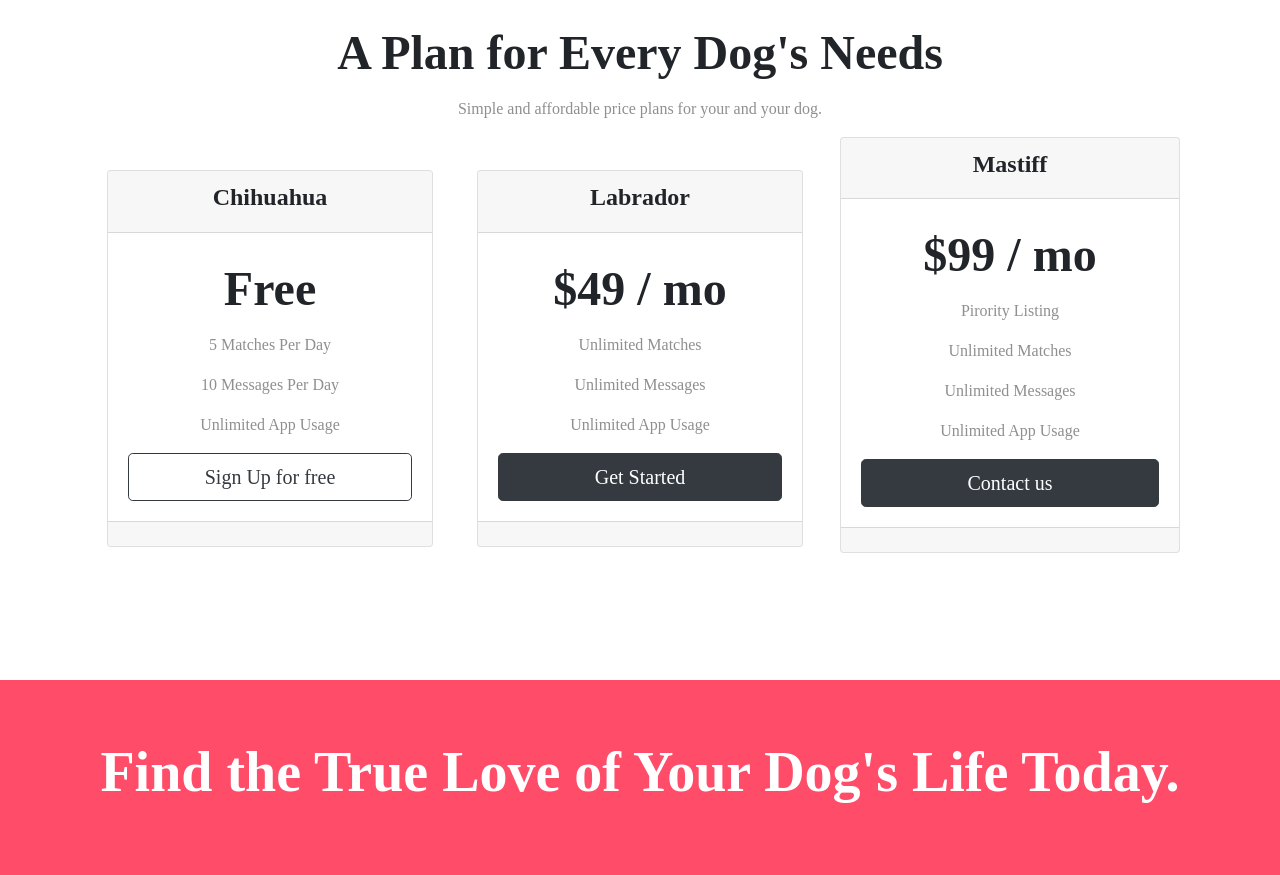
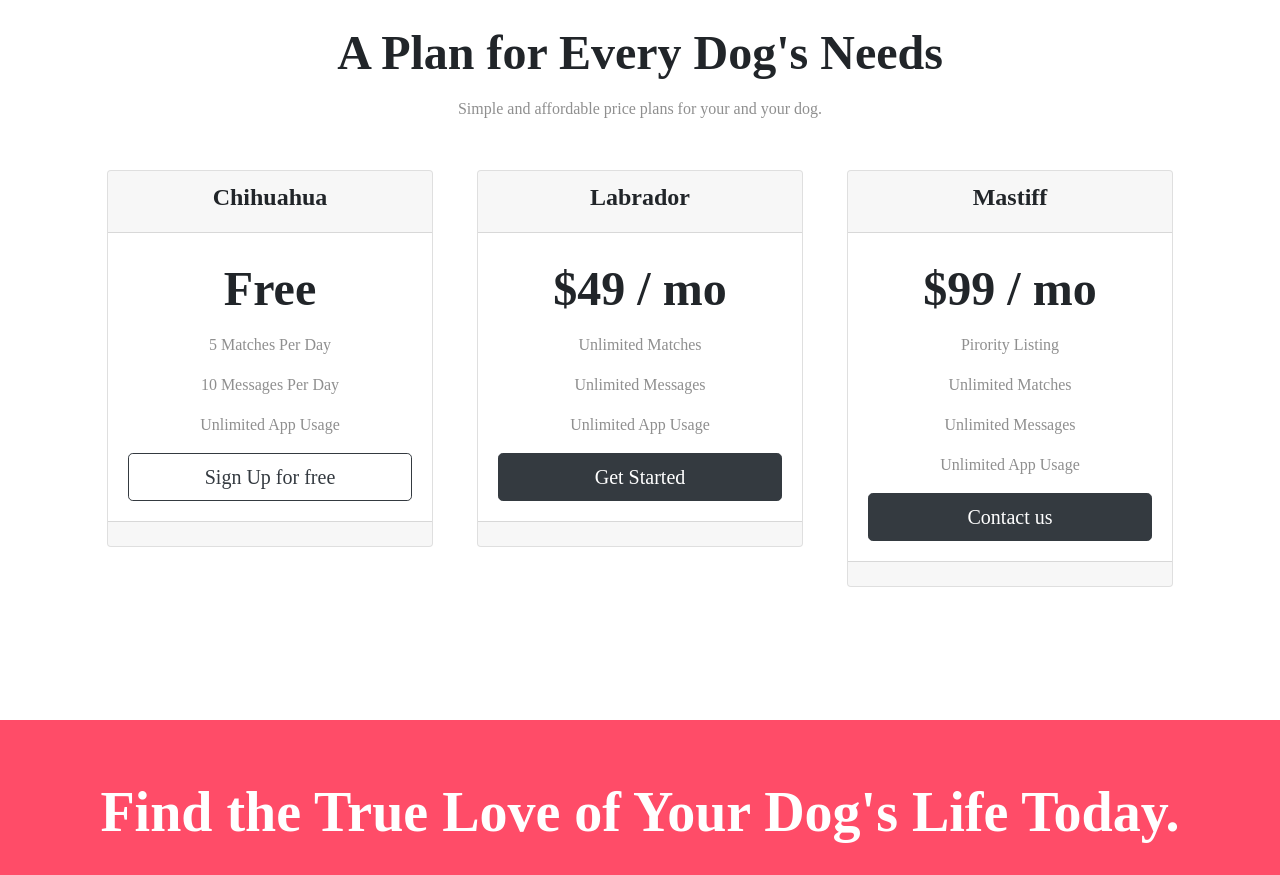
Before and after one commit to Jamesbansal/Tindog, a plain HTML site: page index.html in a window 1280 px wide. Shown: the part 1940-2815 px from the top of the page. Drawn offline with nearby package versions, Linux system fonts and the light colour scheme.

Commit message:
Add files via upload

```diff
--- a/index.html
+++ b/index.html
@@ -179,7 +179,7 @@
       </div>
 
 
-      <div class="col-lg-4">
+      <div class="cardscss col-lg-4">
         <div class="card">
           <div class="card-header">
             <h3>Mastiff</h3>
```
